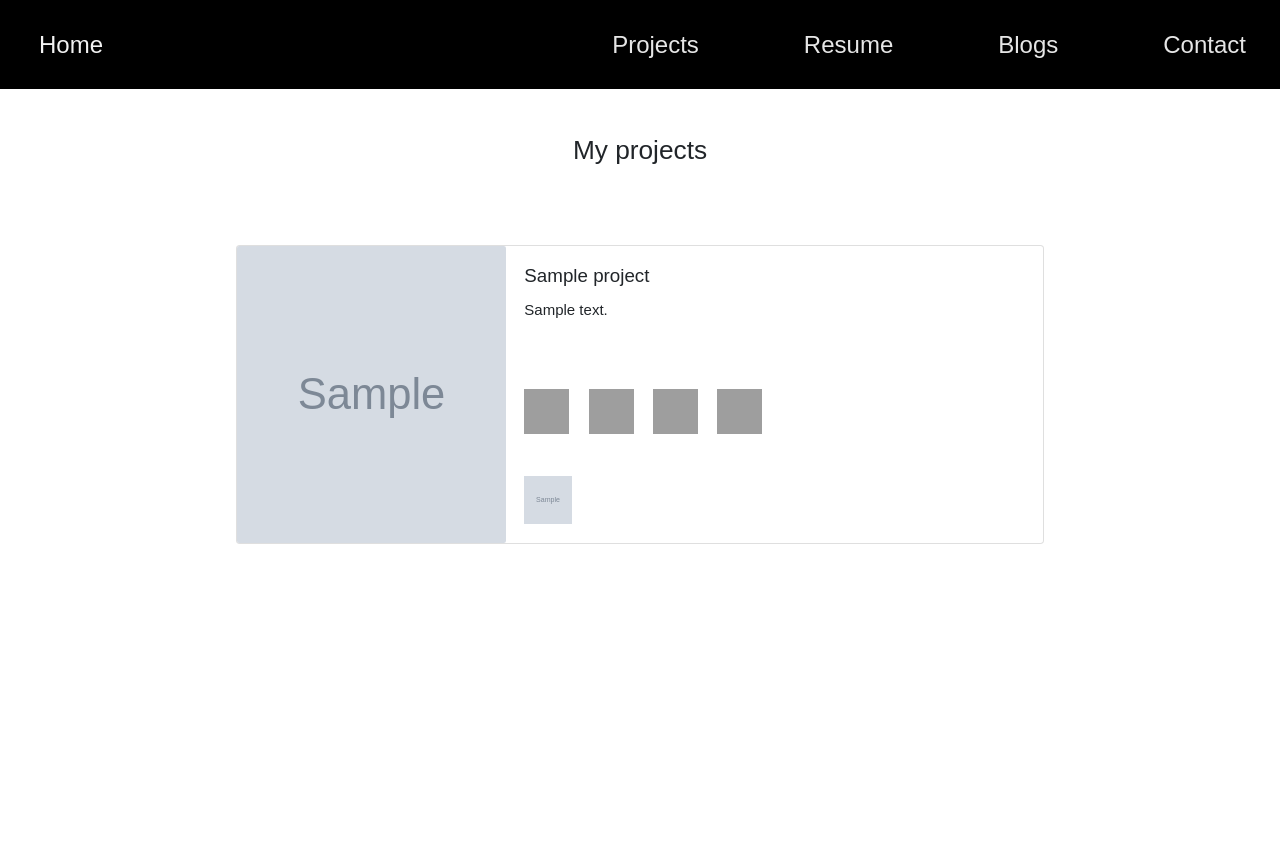
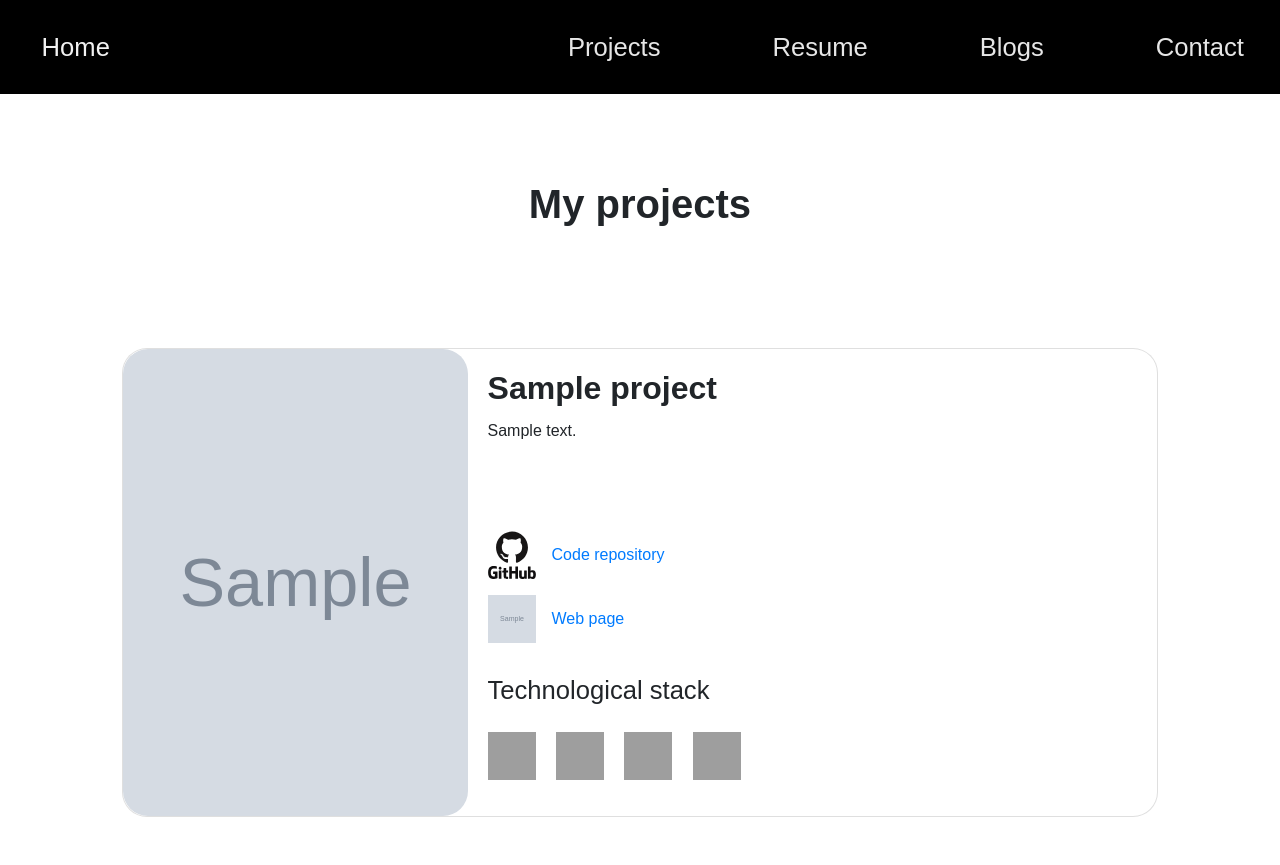
Before and after one commit to pasturl/portfolio-django, a Django app: page /projects in a window 1280 px wide. Before the commit the page ends 544 px from the top, so only its background shows below. Run offline with Django 3.2, Linux system fonts and the light colour scheme; tables that the repository leaves empty hold one stand-in row (values such as "Sample post"); grey boxes marked "Sample" are stand-in pictures; some libraries are stand-ins or nearby versions; grey boxes are pictures that could not be loaded.

Commit message:
Styling and content
Styling of projects
Update content

```diff
--- a/data/profile.csv
+++ b/data/profile.csv
@@ -1,2 +1,2 @@
 name;designation;summary;image;email;github_link;linkedin_link
-Lucas Pastur-Romay;Lead Data Scientist;Lead Data Scientist with +5 years of professional experience developing cross-industry solutions to solve complex problems using machine learning techniques. Manage data scientists teams and lead projects end-to-end: develop proof of concepts, oversaw technical implementation and code quality, and supervise execution in production environment.;lucas.jpg;lucas.pastur@gmail.com;https://github.com/pasturl;https://www.linkedin.com/in/lucas-pastur-romay/
+Lucas Pastur-Romay;Manager Data Scientist;Manager Data Scientist with +6 years of professional experience developing cross-industry solutions to solve complex problems using machine learning techniques. Manage data scientists teams and lead projects end-to-end: develop proof of concepts, oversaw technical implementation and code quality, and supervise execution in production environment.;lucas.jpg;lucas.pastur@gmail.com;https://github.com/pasturl;https://www.linkedin.com/in/lucas-pastur-romay/
--- a/myportfolio/management/commands/add_projects.py
+++ b/myportfolio/management/commands/add_projects.py
@@ -16,7 +16,7 @@ class Command(BaseCommand):
         for index, row in df.iterrows():
             b = Project(title=row["title"],
                         description=row["description"],
-                        github_link=row["github_link"],
+                        github_link=row["github_link"] if row["github_link"] == "nan" else None,
                         demo_link=row["demo_link"] if row["demo_link"] == "nan" else None,
                         icon=row["icon"] if row["icon"] == "nan" else None,
                         keywords=row["keywords"],
--- a/myportfolio/static/css/style.css
+++ b/myportfolio/static/css/style.css
@@ -1,6 +1,6 @@
 @import url('https://fonts.googleapis.com/css2?family=Roboto:ital,wght@0,500;1,400&display=swap');
 html {
-zoom: 150%;
+zoom: 100%;
 }
 @viewport {
   width: device-width;
@@ -17,7 +17,7 @@ zoom: 150%;
 }
 
 html {
-    font-size: 62.5%;
+    font-size: 100%;
     font-family: 'Roboto', sans-serif;
 }
 
@@ -196,6 +196,7 @@ body {
 
 .profile{
   text-align: center;
+  padding-top: 4%;
   padding-left: 5%;
   padding-right: 5%;
 }
@@ -235,6 +236,7 @@ body
     margin-top: 3em;
     margin-bottom: 1em;
     text-align: center;
+    font-weight: bold
 
 }
 
@@ -297,16 +299,17 @@ width:120px;
 }
 
 .resume-title {
-
+  font-weight: bold;
   margin-top: 3em;
   margin-bottom: 3em;
+  font-size: 2.5em;
 
 }
 .projects-title {
-
-  margin-top: 30px;
+  margin-top: 3em;
   margin-bottom: 3em;
-
+  font-weight: bold;
+  font-size: 2.5em;
 }
 
 .resume .resume-item {
@@ -363,13 +366,13 @@ width:120px;
 }
 
 .academic-title {
-
-  margin-top: 4em;
+  font-weight: bold;
+  margin-top: 3em;
   margin-bottom: 3em;
-
+  font-size: 2.5em;
 }
 
-academic .academic-item {
+.academic .academic-item {
   padding: 0 0 20px 20px;
   margin-top: -2px;
   border-left: 2px solid #0563bb;
@@ -425,6 +428,7 @@ academic .academic-item {
     width: 100%;
     height: 15em;
     object-fit: cover;
+    border-radius: 25px;
 }
 
 .icon-bar a {
@@ -518,7 +522,8 @@ academic .academic-item {
 
 #card-vertical{
     width: 20rem;
-    height: 30rem;
+    height: 35rem;
+    border-radius: 25px;
     align-items: center;
   justify-content: center;
 }
@@ -536,22 +541,37 @@ academic .academic-item {
 
 #card-horizontal {
     margin-bottom: 3em;
+    border-radius: 25px;
 }
 
 #card-title-vertical{
-    height: 3rem
+    height: 3rem;
+    font-weight: bold;
 }
 #card-text-vertical{
-    height: 5rem
+    height: 10rem
 }
 #card-img-horizontal{
     width: 100%;
     height: 100%;
+    border-radius: 25px;
+}
+#card-title-horizontal{
+    font-weight: bold;
+    font-size: 2em;
 }
 #card-text-horizontal{
-    height: 5rem
+    height: 5rem;
 }
 
 #card-title-areas{
     margin-top: 1em;
+    font-weight: bold
 }
+
+.blogs-title {
+  margin-top: 3em;
+  margin-bottom: 3em;
+  font-weight: bold;
+
+}
--- a/myportfolio/templates/myportfolio/blog.html
+++ b/myportfolio/templates/myportfolio/blog.html
@@ -1,9 +1,11 @@
 {% extends "base.html" %}
 
 {% block page_content %}
+{% load static %}
+<link rel="stylesheet" href="{%  static  'css/style.css'  %}">
 
-<div class="col-md-8 offset-md-2">
-    <h1>My blogs</h1>
+<div class="col-md-10 offset-md-1">
+    <h3 align="center" class="blogs-title">My blogs</h3>
     <hr>
     {% for blog in blogs %}
     <h2><a target="_blank" href={{ blog.link}}>{{ blog.title }}</a></h2>
--- a/myportfolio/templates/myportfolio/projects.html
+++ b/myportfolio/templates/myportfolio/projects.html
@@ -3,9 +3,10 @@
 {% block page_content %}
 {% load static %}
 <link rel="stylesheet" href="{%  static  'css/style.css'  %}">
+<link rel="stylesheet" href="https://cdnjs.cloudflare.com/ajax/libs/font-awesome/4.7.0/css/font-awesome.min.css">
 
 
-<div class="col-md-8 offset-md-2">
+<div class="col-md-10 offset-md-1">
     <h3 align="center" class="projects-title">My projects</h3>
   {% for project in projects %}
 <div class="card" id="card-horizontal">
@@ -16,22 +17,26 @@
     </div>
     <div class="col-md-8">
       <div class="card-body">
-        <h5 class="card-title">{{project.title}}</h5>
+        <h5 class="card-title" id="card-title-horizontal">{{project.title}}</h5>
         <p class="card-text" id="card-text-horizontal">{{project.description}}</p>
-        <div class="project-tech justify-content-left">
+        <div>
+          <div style="padding-top:1em">
+            {% if project.github_link %}
+              <a href={{project.github_link}} target="_blank"><img src="{{ baseUrl }}img/github.svg" width="48" height="48" style="margin-right:1em">Code repository</a>
+            {% endif %}
+          </div>
+          <div  style="padding-top:1em">
+            {% if project.demo_link %}
+              <a href={{project.demo_link}} target="_blank"><img src="{{ baseUrl }}img/{{project.icon}}" width="48" height="48" style="margin-right:1em">Web page</a>
+            {% endif %}
+          </div>
+        </div>
+        <div class="project-tech justify-content-left" style="padding-top:1em">
+          <h5  style="margin-bottom:1em;  font-size: 1.6rem;">Technological stack</h5>
           <img src={{project.tech_stack_1}}>
           <img src={{project.tech_stack_2}}>
           <img src={{project.tech_stack_3}}>
           <img src={{project.tech_stack_4}}>
-        </div>
-        <div>
-        <br>
-        {% if project.github_link %}
-          <a href={{project.github_link}} class="github" target="_blank"><i class="fa fa-github" style="font-size:2em"></i></a>
-        {% endif %}
-        {% if project.demo_link %}
-          <a href={{project.demo_link}} target="_blank"><img src="{{ baseUrl }}img/{{project.icon}}" width="32" height="32"></a>
-        {% endif %}
         </div>
       </div>
     </div>
```
Also changed, not shown: data/projects.csv (+4 -4 lines), myportfolio/templates/myportfolio/index.html (+5 -5 lines), myportfolio/templates/myportfolio/resume.html (+3 -4 lines), myportfolio/static/img/github.svg (added), myportfolio/static/img/hack4NF.png, myportfolio/static/img/hack4NF_2.png (added), myportfolio/static/img/logo_AI4NF.jpg (added), myportfolio/static/img/streamlit.png (added).
